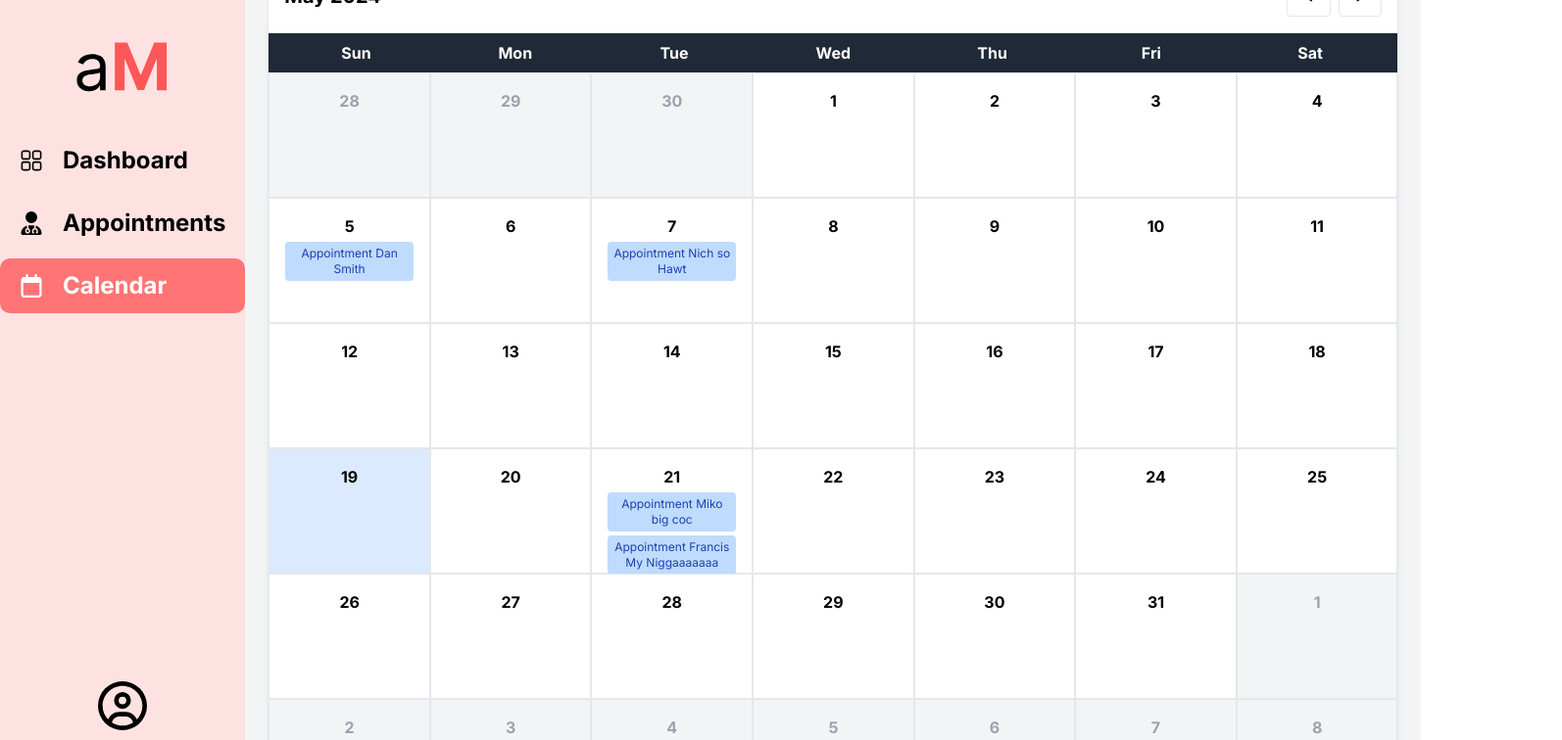
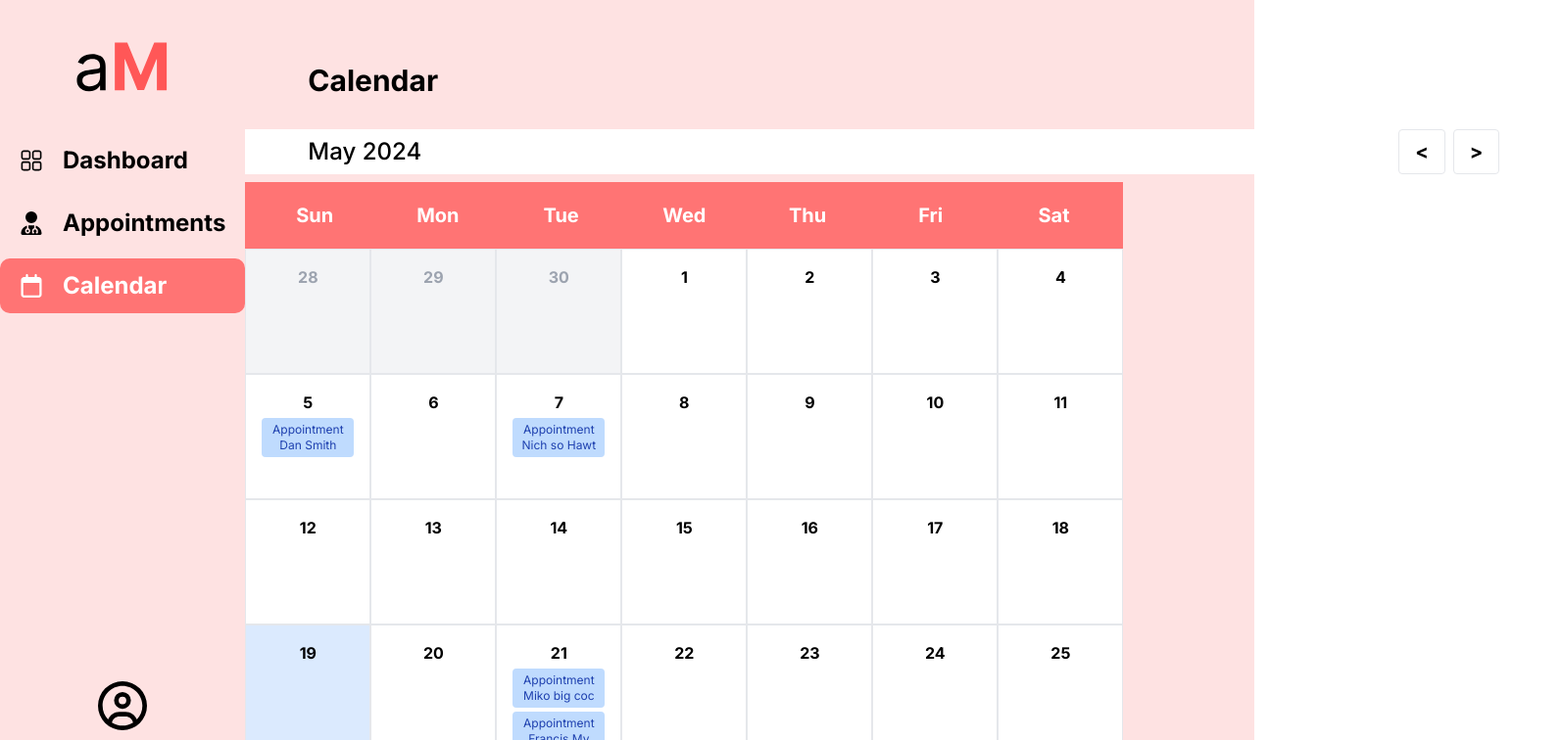
Before and after one commit to Sceyo/AppointMed, a React (Vite) app in the folder frontend/: page /calendar in a window 1280 px wide. Shown: the top 756 px of the page at 98% size, 1594 px wide, since content can reach past the window. Built offline with nearby package versions, Linux system fonts and the light colour scheme.

Commit message:
style: improved calendar UI

```diff
--- a/frontend/src/components/appointments/ApptTable.jsx
+++ b/frontend/src/components/appointments/ApptTable.jsx
@@ -1,29 +1,29 @@
 // import Box from '@mui/material/Box';
 import { DataGrid } from '@mui/x-data-grid';
+import '../../App.css'
 
 export default function AppointmentsTable() {
   const columns = [
-    { field: 'id', headerName: 'No.', width: 90 },
+    { field: 'id', headerName: 'No.', width: 80 },
     {
       field: 'reason',
       headerName: 'Reason for appointment',
-      width: 150,
+      width: 600,
     },
     {
       field: 'date',
       headerName: 'Date',
-      width: 150,
+      width: 200,
     },
     {
       field: 'doctor',
       headerName: 'Doctor',
-      type: 'number',
-      width: 110,
+      width: 300,
     },
     {
       field: 'status',
       headerName: 'Status',
-      width: 160,
+      width: 100,
     },
   ];
 
@@ -33,7 +33,7 @@ export default function AppointmentsTable() {
   ]
 
   return (
-    <div>
+    <div className='flex flex-1 my-1 px-16'>
       <DataGrid
         rows={rows}
         columns={columns}
@@ -44,6 +44,15 @@ export default function AppointmentsTable() {
             },
           },
         }}
+        rowHeight={70}
+        sx={{
+          fontSize: '18px',
+          padding: '10px',
+          border: 'none',
+          '.MuiDataGrid-columnSeparator': {
+            display: 'none',
+          },
+        }}
         pageSizeOptions={[5]}
         checkboxSelection
         disableRowSelectionOnClick
--- a/frontend/src/components/calendar/SimpleCalendar.jsx
+++ b/frontend/src/components/calendar/SimpleCalendar.jsx
@@ -1,12 +1,50 @@
-import React, { useState } from 'react';
-import { startOfMonth, endOfMonth, startOfWeek, endOfWeek, addDays, subMonths, addMonths, format, isSameMonth, isSameDay, parse } from 'date-fns';
+import { useState } from 'react';
+import {
+  startOfMonth,
+  endOfMonth,
+  startOfWeek,
+  endOfWeek,
+  addDays,
+  subMonths,
+  addMonths,
+  format,
+  isSameMonth,
+  isSameDay,
+  parse,
+} from 'date-fns';
+import Header from '../../common/Header';
 
 const events = [
-  { date: new Date(2024, 4, 5), title: 'Appointment Dan Smith', startTime: '15:00', endTime: '17:00' },
-  { date: new Date(2024, 4, 7), title: 'Appointment Nich so Hawt', startTime: '10:00', endTime: '11:00' },
-  { date: new Date(2024, 4, 21), title: 'Appointment Miko big coc', startTime: '14:00', endTime: '15:00' },
-  { date: new Date(2024, 4, 21), title: 'Appointment Francis My Niggaaaaaaa', startTime: '00:00', endTime: '23:59' }, // All day event
-  { date: new Date(2024, 4, 21), title: 'Appointment Dan Smith', startTime: '10:00', endTime: '11:00' },
+  {
+    date: new Date(2024, 4, 5),
+    title: 'Appointment Dan Smith',
+    startTime: '15:00',
+    endTime: '17:00',
+  },
+  {
+    date: new Date(2024, 4, 7),
+    title: 'Appointment Nich so Hawt',
+    startTime: '10:00',
+    endTime: '11:00',
+  },
+  {
+    date: new Date(2024, 4, 21),
+    title: 'Appointment Miko big coc',
+    startTime: '14:00',
+    endTime: '15:00',
+  },
+  {
+    date: new Date(2024, 4, 21),
+    title: 'Appointment Francis My Niggaaaaaaa',
+    startTime: '00:00',
+    endTime: '23:59',
+  }, // All day event
+  {
+    date: new Date(2024, 4, 21),
+    title: 'Appointment Dan Smith',
+    startTime: '10:00',
+    endTime: '11:00',
+  },
 ];
 
 const CalendarPage = () => {
@@ -31,7 +69,7 @@ const CalendarPage = () => {
 
   const onDateClick = (day) => {
     const dayEvents = events
-      .filter(event => isSameDay(event.date, day))
+      .filter((event) => isSameDay(event.date, day))
       .sort((a, b) => a.startTime.localeCompare(b.startTime));
     setSelectedDateEvents(dayEvents);
   };
@@ -50,16 +88,25 @@ const CalendarPage = () => {
     for (let i = 0; i < 7; i++) {
       formattedDate = format(day, dateFormat);
       const cloneDay = day;
-      const dayEvents = events.filter(event => isSameDay(event.date, cloneDay));
+      const dayEvents = events.filter((event) =>
+        isSameDay(event.date, cloneDay)
+      );
       days.push(
         <div
-          className={`flex flex-col h-32 w-48 p-4 text-center border cursor-pointer transition duration-300 ease-in-out ${!isSameMonth(day, monthStart) ? 'bg-gray-100 text-gray-400' : 'bg-white text-black hover:bg-blue-200'} ${isSameDay(day, new Date()) ? 'bg-blue-100' : ''}`}
+          className={`flex flex-col h-32 w-48 p-4 text-center border cursor-pointer transition duration-300 ease-in-out ${
+            !isSameMonth(day, monthStart)
+              ? 'bg-gray-100 text-gray-400'
+              : 'bg-white text-black hover:bg-blue-200'
+          } ${isSameDay(day, new Date()) ? 'bg-blue-100' : ''}`}
           key={day}
           onClick={() => onDateClick(cloneDay)}
         >
-          <span className="number font-bold">{formattedDate}</span>
+          <span className='number font-bold'>{formattedDate}</span>
           {dayEvents.map((event, index) => (
-            <div key={index} className="mt-1 w-full p-1 text-xs bg-blue-200 text-blue-800 rounded">
+            <div
+              key={index}
+              className='mt-1 w-full p-1 text-xs bg-blue-200 text-blue-800 rounded'
+            >
               {event.title}
             </div>
           ))}
@@ -69,7 +116,7 @@ const CalendarPage = () => {
     }
     totalDays.push(...days);
     rows.push(
-      <div className="flex" key={day}>
+      <div className='flex' key={day}>
         {days}
       </div>
     );
@@ -77,46 +124,58 @@ const CalendarPage = () => {
   }
 
   return (
-    <div className="flex justify-center items-center p-6 bg-gray-100 min-h-screen">
-      <div className="relative flex flex-col w-full max-w-6xl mx-auto bg-white shadow-md rounded-lg">
-        <div className="flex justify-between items-center bg-white p-4 border-b">
-          <div className="text-xl font-bold">{format(currentDate, 'MMMM yyyy')}</div>
-          <div className="flex space-x-2">
+    <div className='flex flex-1 flex-col bg-slate-50'>
+      <Header title='Calendar' />
+        <div className='flex flex-row items-center mb-2 bg-white px-16'>
+          <div className='flex flex-1'>
+            <h2 className='text-2xl font-medium'>
+              {format(currentDate, 'MMMM yyyy')}
+            </h2>
+          </div>
+          <div className='flex space-x-2'>
             <button
               onClick={handlePrevMonth}
-              className="px-4 py-2 border rounded hover:bg-gray-200"
+              className='px-4 py-2 border rounded hover:bg-primary hover:text-white font-bold text-xl'
             >
               &lt;
             </button>
             <button
               onClick={handleNextMonth}
-              className="px-4 py-2 border rounded hover:bg-gray-200"
+              className='px-4 py-2 border rounded hover:bg-primary hover:text-white font-bold text-xl'
             >
               &gt;
             </button>
           </div>
         </div>
-        <div className="flex bg-gray-800 text-white p-2">
-          {['Sun', 'Mon', 'Tue', 'Wed', 'Thu', 'Fri', 'Sat'].map(day => (
-            <div className="flex-1 text-center font-bold" key={day}>
+        {/* Actual Calendar */}
+        <div className='flex flex-col w-2/3'>
+          {/* Calendar Header */}
+          <div className='flex bg-primary text-center text-white p-2'>
+            {['Sun', 'Mon', 'Tue', 'Wed', 'Thu', 'Fri', 'Sat'].map((day) => (
+              <h1 className='flex-1 text-xl font-bold py-3' key={day}>
                 {day}
-            </div>
+              </h1>
             ))}
           </div>
-        <div>{rows}</div>
+          <div className='flex flex-1 flex-col w-full'>{rows}</div>
           {selectedDateEvents.length > 0 && (
-          <div className="absolute inset-0 flex items-center justify-center bg-black bg-opacity-50">
-            <div className="w-100 mt-4 p-4 bg-white shadow-lg rounded-lg">
-              <h2 className="text-xl font-bold mb-2">Events</h2>
+            <div className='absolute inset-0 flex items-center justify-center bg-black bg-opacity-50'>
+              <div className='w-100 mt-4 p-4 bg-white shadow-lg rounded-lg'>
+                <h2 className='text-xl font-bold mb-2'>Events</h2>
                 {selectedDateEvents.map((event, index) => (
-                <div key={index} className="mb-10">
-                  <h3 className="text-lg font-semibold text-wrap">{event.title}</h3>
-                  <p className="text-gray-700">Time: {formatTime(event.startTime)} - {formatTime(event.endTime)}</p>
+                  <div key={index} className='mb-10'>
+                    <h3 className='text-lg font-semibold text-wrap'>
+                      {event.title}
+                    </h3>
+                    <p className='text-gray-700'>
+                      Time: {formatTime(event.startTime)} -{' '}
+                      {formatTime(event.endTime)}
+                    </p>
                   </div>
                 ))}
                 <button
                   onClick={() => setSelectedDateEvents([])}
-                className="mt-4 px-4 py-2 bg-blue-500 text-white rounded"
+                  className='mt-4 px-4 py-2 bg-blue-500 text-white rounded'
                 >
                   Close
                 </button>
--- a/frontend/src/pages/Calendar.jsx
+++ b/frontend/src/pages/Calendar.jsx
@@ -1,7 +1,5 @@
 import Layout from './Layout';
-import React from 'react';
 import SimpleCalendar from '../components/calendar/SimpleCalendar';
-
 
 export default function CalendarPage() {
     return (
```
Lines whose indentation alone changed are shown as unchanged.
